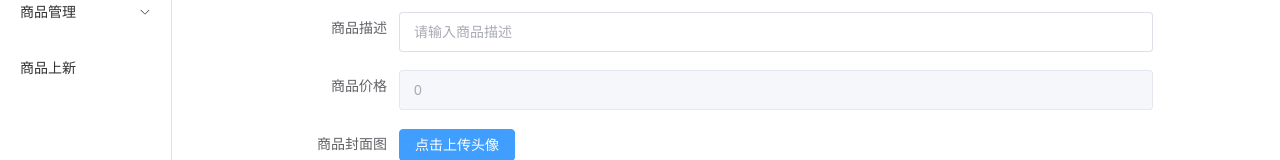
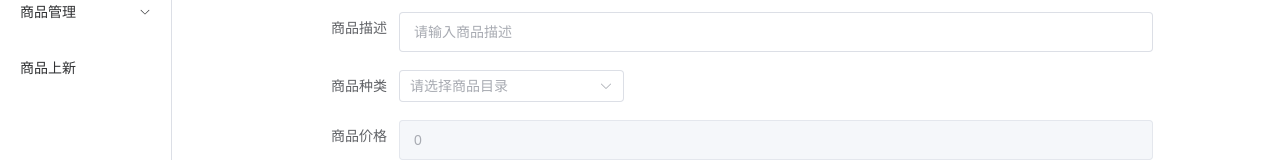
Before and after one commit to WUHAOYI/product-quotation-web, a Vue app: page /product/edit/1 in a window 1280 px wide. Shown: the part 184-344 px from the top of the page. Built offline with nearby package versions, Linux system fonts and the light colour scheme; no server answers.

Commit message:
update product edit

```diff
--- a/src/views/product/AddProduct.vue
+++ b/src/views/product/AddProduct.vue
@@ -389,7 +389,7 @@ export default {
       id: null,
       name: '',
       description: '',
-      categoryId: 6,
+      categoryId: null,
       lowPrice: 0,
       images: [],
       specs: [],
--- a/src/views/product/EditProduct.vue
+++ b/src/views/product/EditProduct.vue
@@ -33,6 +33,20 @@
           v-model="productDetail.description"
           placeholder="请输入商品描述"
           size="large"
+        />
+      </el-form-item>
+
+      <!-- 商品目录选择 -->
+      <el-form-item label="商品种类">
+        <el-cascader
+          v-model="productDetail.categoryPath"
+          :options="categoryOptions"
+          :props="categoryProps"
+          :show-all-levels="false"
+          clearable
+          change-on-select
+          placeholder="请选择商品目录"
+          @change="handleCategoryChange"
         />
       </el-form-item>
 
@@ -254,6 +268,7 @@ import { ref, onMounted } from 'vue'
 import { useRoute, useRouter } from 'vue-router'
 import * as notification from '@/utils/notification'
 import {
+  getCategories,
   getProductById,
   updateProduct,
   deleteProductImage,
@@ -272,6 +287,15 @@ export default {
     const route = useRoute()
     const router = useRouter()
     const loading = ref(false)
+    const categoryData = ref([])
+    // 将商品目录数据转换为 cascader 组件所需的格式
+    const categoryOptions = ref([])
+    const categoryProps = ref({
+      value: 'id',
+      label: 'categoryName',
+      children: 'children',
+      disabled: node => !node.isLeaf,
+    })
     const avatarUrl = ref('') // 封面图URL
     const avatarFile = ref(null) // 存储上传的封面图文件
     const avatarFileName = ref('') // 存储上传的封面图文件名
@@ -289,11 +313,13 @@ export default {
       id: null,
       name: '',
       description: '',
+      categoryId: null,
       lowPrice: 0,
       images: [],
       specs: [],
       options: [],
       avatar: '', // 商品封面图字段
+      categoryPath: [], // 商品目录路径
     })
 
     // 返回商品列表
@@ -301,17 +327,33 @@ export default {
       router.push('/product/list')
     }
 
+    // 获取所有商品种类信息
+    const fetchCategories = async () => {
+      try {
+        const response = await getCategories()
+        if (response.code === 20004) {
+          categoryData.value = response.data
+          convertToCascaderOptions(categoryData.value, categoryOptions.value)
+          setCategoryPath(productDetail.value.categoryId, categoryOptions.value)
+        }
+      } catch (error) {
+        console.error('获取商品目录失败', error)
+      }
+    }
+
     // 获取商品详情
     const loadProductDetail = async () => {
       const productId = route.params.id
       try {
         loading.value = true
+        fetchCategories()
         const response = await getProductById(productId)
         if (response.code === 20012) {
           console.log(response.data)
           productDetail.value = response.data
           avatarUrl.value = productDetail.value.avatar
           handleMetrics(productDetail)
+          setCategoryPath(productDetail.value.categoryId, categoryOptions.value)
           notification.notifySuccess('获取商品详情成功', '')
         } else {
           notification.notifyError('获取商品详情失败', response.message)
@@ -331,6 +373,7 @@ export default {
       formData.append('productId', productDetail.value.id)
       formData.append('productName', productDetail.value.name)
       formData.append('productIntro', productDetail.value.description)
+      formData.append('categoryId', productDetail.value.categoryId)
       formData.append('productLowPrice', productDetail.value.lowPrice)
       formData.append('productHighPrice', productDetail.value.lowPrice)
 
@@ -689,6 +732,52 @@ export default {
       loadProductDetail()
     })
 
+    const convertToCascaderOptions = (data, options, level = 1) => {
+      data.forEach(item => {
+        const cascaderItem = {
+          id: item.id,
+          categoryName: item.categoryName,
+          isLeaf: level === 3 || (item.children && item.children.length !== 0),
+        }
+        if (item.children && item.children.length > 0 && level < 3) {
+          cascaderItem.children = []
+          convertToCascaderOptions(
+            item.children,
+            cascaderItem.children,
+            level + 1,
+          )
+        }
+        options.push(cascaderItem)
+      })
+    }
+
+    // 处理商品目录改变事件
+    const handleCategoryChange = value => {
+      if (value.length === 1) {
+      } else if (value.length === 2) {
+      } else if (value.length === 3) {
+        productDetail.value.categoryPath = value
+        productDetail.value.categoryId = value[2]
+      }
+    }
+
+    const findCategoryPath = (id, options) => {
+      for (const option of options) {
+        if (option.id === id) return [option.id]
+        if (option.children) {
+          const path = findCategoryPath(id, option.children)
+          if (path) return [option.id, ...path]
+        }
+      }
+      return null
+    }
+
+    const setCategoryPath = (id, options) => {
+      const path = findCategoryPath(id, options)
+      if (path) {
+        productDetail.value.categoryPath = path
+      }
+    }
     // 显示封面图文件选择框
     const selectAvatarFile = () => {
       const AvatarFileInput = document.querySelector('input[type="file"]') // 获取文件输入框
@@ -716,6 +805,8 @@ export default {
       loadingImageText,
       loadingSpecText,
       loadingOptText,
+      categoryOptions,
+      categoryProps,
       goBack,
       loadProductDetail,
       saveProductDetails,
@@ -732,6 +823,7 @@ export default {
       selectAvatarFile,
       handleAvatarChange,
       handleUpdateProductOption,
+      handleCategoryChange,
       avatarUrl,
     }
   },
```
